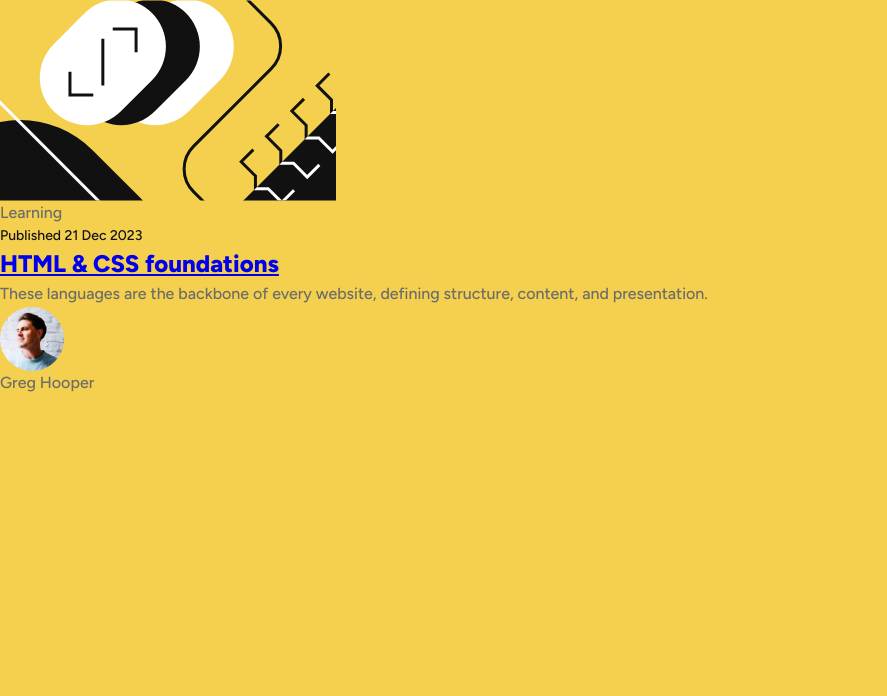
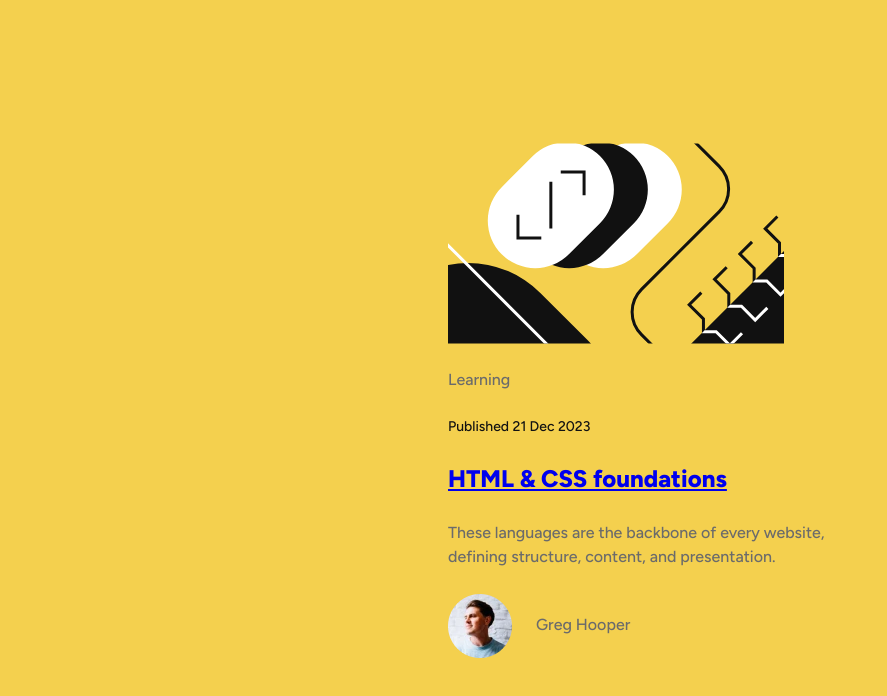
Before and after one commit to fazliddin8515/fm-blog-preview-card, a plain HTML site: page index.html in a window 1280 px wide. Shown: the whole page, without its empty margins (0-887 px from the left). Drawn offline with Linux system fonts and the light colour scheme.

Commit message:
style: add cluster composition

```diff
--- a/index.html
+++ b/index.html
@@ -19,15 +19,15 @@
     <title>Frontend Mentor | Blog preview card</title>
   </head>
   <body>
-    <main>
-      <article class="card">
+    <main class="challenge-wrapper">
+      <article class="card flow">
         <picture class="card__image">
           <img
             src="./images/illustration-article.svg"
             alt="illustration-article"
           />
         </picture>
-        <div class="card__content">
+        <div class="card__content flow">
           <p class="card__label label">Learning</p>
           <time datetime="2023-12-21">Published 21 Dec 2023</time>
           <h2><a href="#">HTML & CSS foundations</a></h2>
@@ -36,7 +36,7 @@
             structure, content, and presentation.
           </p>
         </div>
-        <footer class="card__footer">
+        <footer class="card__footer cluster">
           <img src="./images/image-avatar.webp" alt="image-avatar" />
           <p>Greg Hooper</p>
         </footer>
--- a/style.css
+++ b/style.css
@@ -83,6 +83,14 @@ picture {
   margin-block-start: var(--flow-space, var(--space-300));
 }
 
+.cluster {
+  display: flex;
+  flex-wrap: wrap;
+  gap: var(--cluster-space, var(--space-300));
+  justify-content: flex-start;
+  align-items: center;
+}
+
 .challenge-wrapper {
   --max-child-width: var(--max-width, 320px);
 
```
